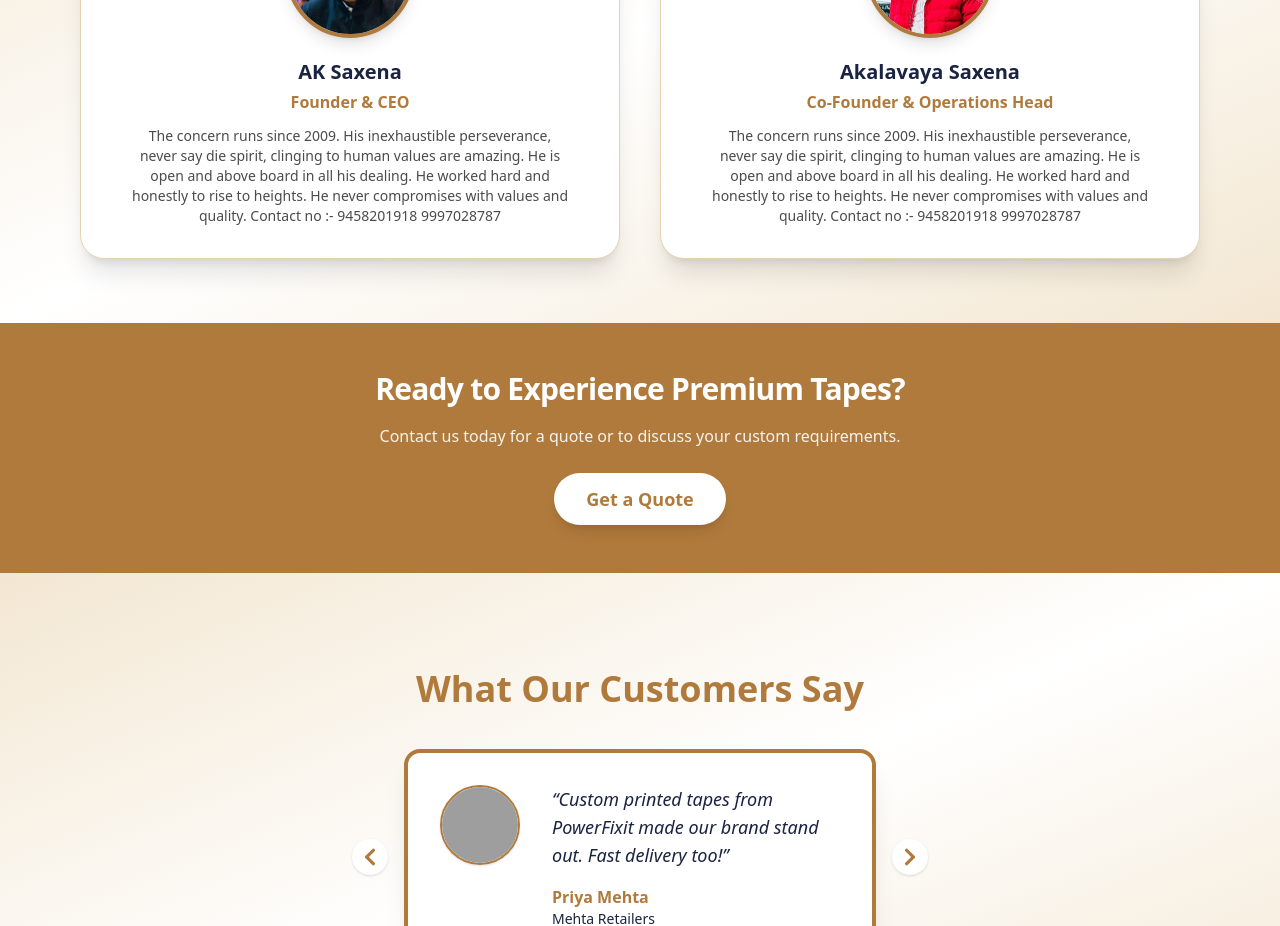
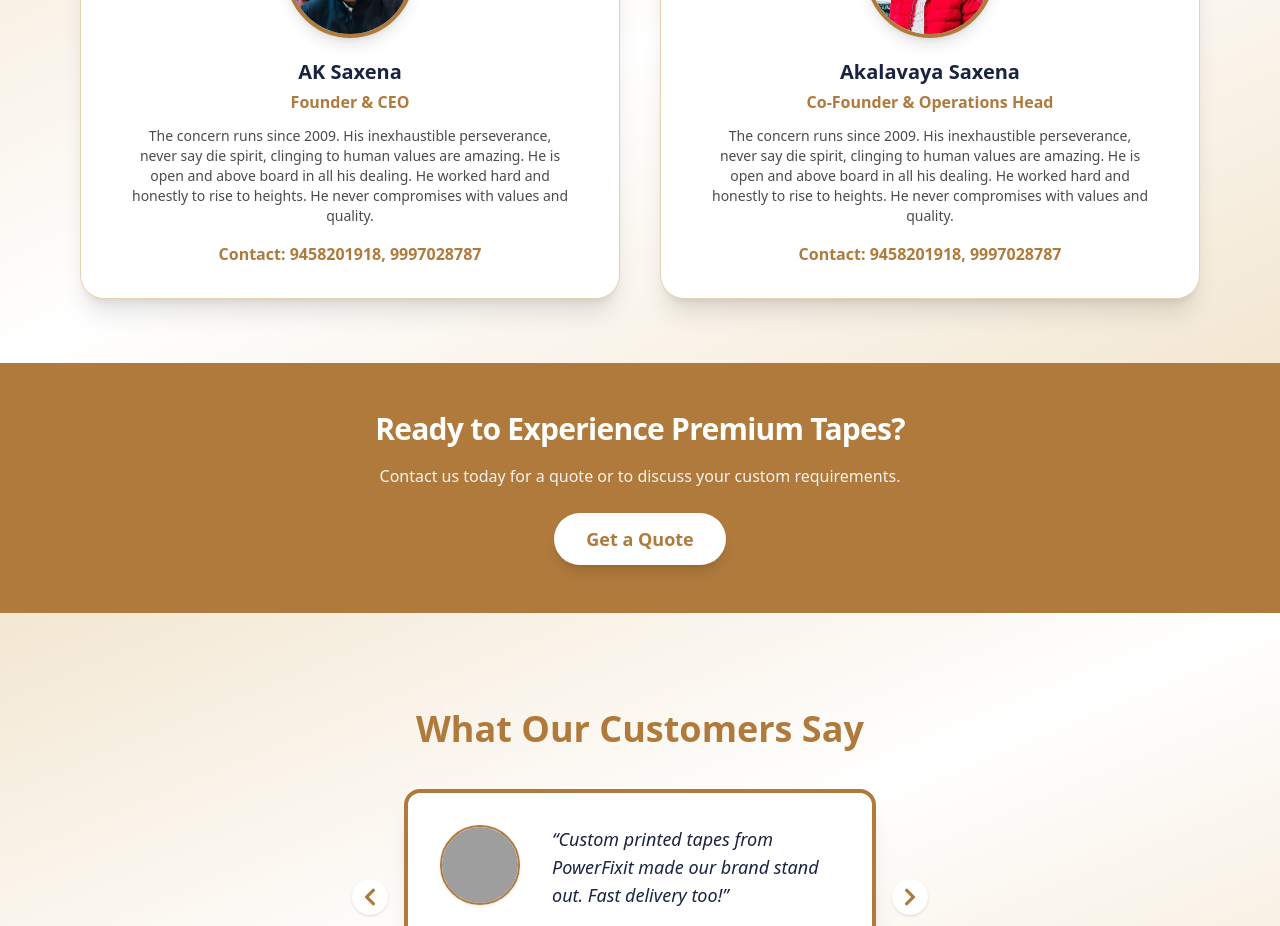
Before and after one commit to 0000aditya0000/millenniumai, a React (Vite) app: page / in a window 1280 px wide. Shown: the part 3960-4886 px from the top of the page. Built offline with nearby package versions, Linux system fonts and the light colour scheme; grey boxes are pictures that could not be loaded.

Commit message:
feat: Update AboutOwner component to separate contact information and enhance bio clarity

```diff
--- a/src/components/AboutOwner.jsx
+++ b/src/components/AboutOwner.jsx
@@ -8,14 +8,17 @@ const owners = [
     name: "AK Saxena",
     role: "Founder & CEO",
     image: owner,
-    bio: `The concern runs since 2009. His inexhaustible perseverance, never say die spirit, clinging to human values are amazing. He is open and above board in all his dealing. He worked hard and honestly to rise to heights. He never compromises with values and quality. Contact no :- 9458201918 9997028787`,
+    bio: `The concern runs since 2009. His inexhaustible perseverance, never say die spirit, clinging to human values are amazing. He is open and above board in all his dealing. He worked hard and honestly to rise to heights. He never compromises with values and quality. `,
+    contact : "9458201918, 9997028787",
   },
   {
     name: "Akalavaya Saxena",
     role: "Co-Founder & Operations Head",
     image: owner2,
-    bio: `The concern runs since 2009. His inexhaustible perseverance, never say die spirit, clinging to human values are amazing. He is open and above board in all his dealing. He worked hard and honestly to rise to heights. He never compromises with values and quality. Contact no :- 9458201918 9997028787 `,
+    bio: `The concern runs since 2009. His inexhaustible perseverance, never say die spirit, clinging to human values are amazing. He is open and above board in all his dealing. He worked hard and honestly to rise to heights. He never compromises with values and quality. `,
+    contact : "9458201918, 9997028787",
   },
+
 ];
 
 const AboutOwner = () => {
@@ -53,6 +56,9 @@ const AboutOwner = () => {
             <p className="text-[#4b4b4b] text-center text-sm px-4">
               {owner.bio}
             </p>
+            <div className="text-[#b07a3c] font-semibold mt-4">
+              Contact: {owner.contact}
+            </div>
           </motion.div>
         ))}
       </div>
```
